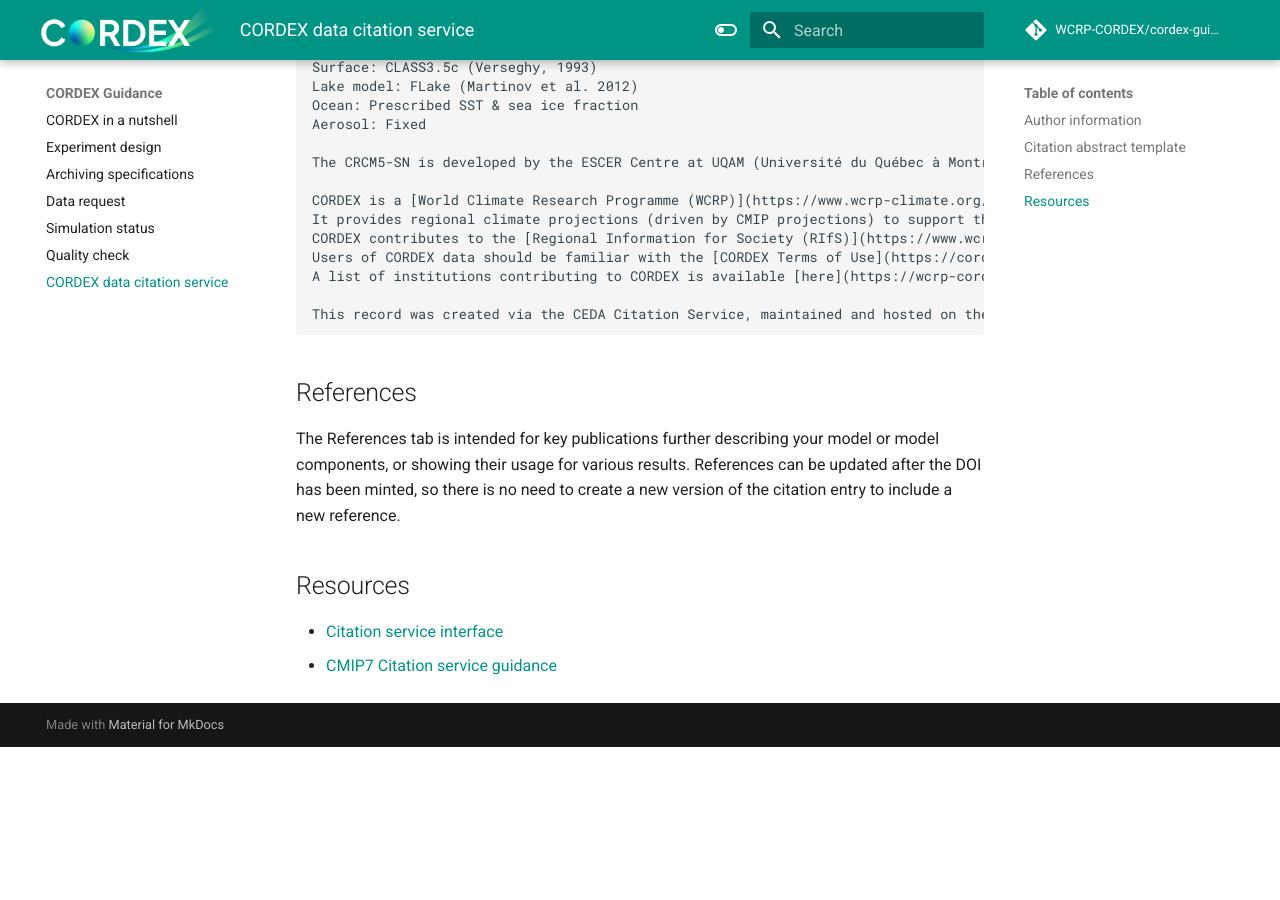
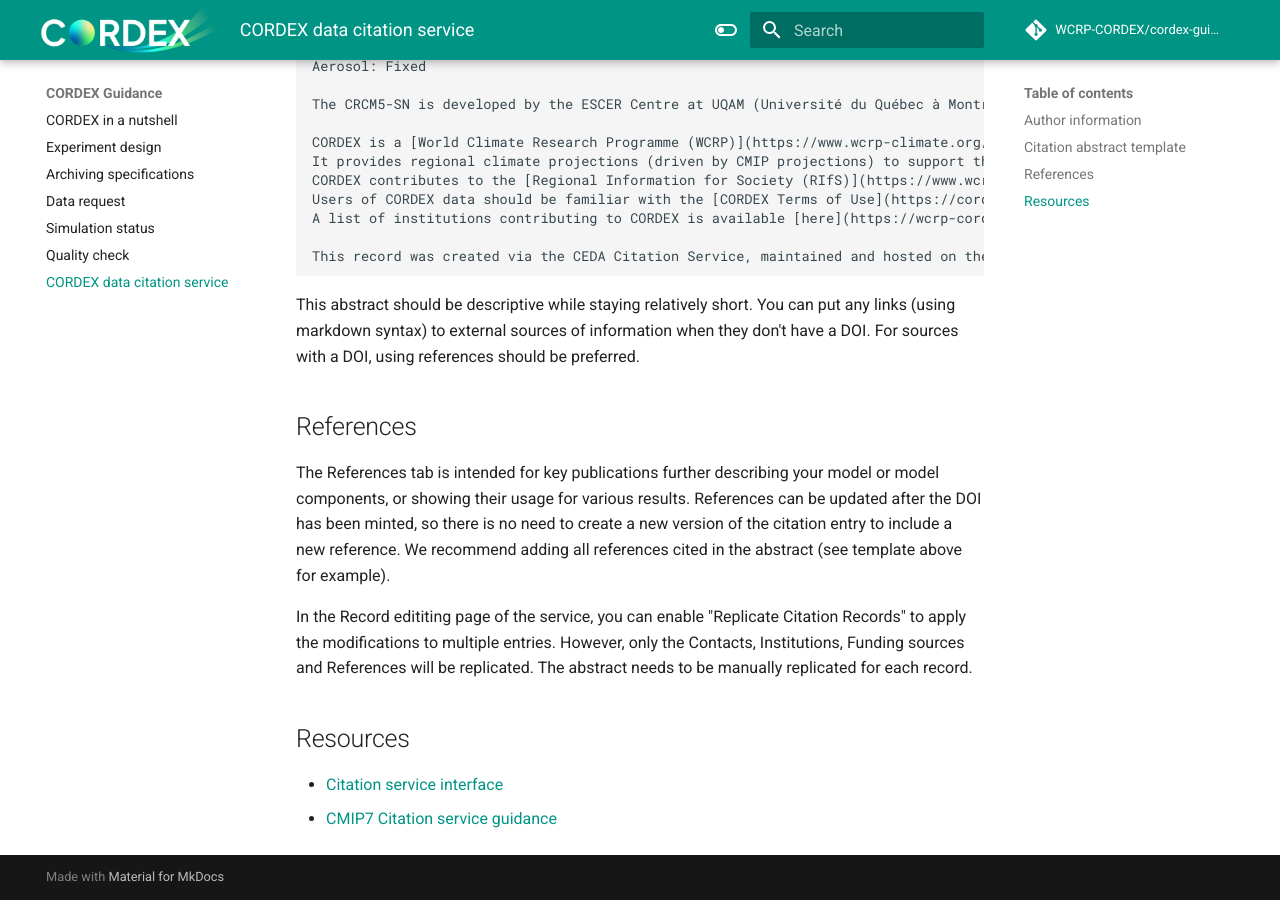
Before and after one commit to WCRP-CORDEX/cordex-guidance, an MkDocs documentation site: the page built from docs/CORDEX-CMIP6-citation.md, in a window 1280 px wide and 900 px high, scrolled down 1713 px. Built offline with MkDocs 1.6.1 and Material for MkDocs 9.7.7, drawn with Linux system fonts in a browser that asks for light colours; comment, search, counter and statistics services are not loaded; the version menu is left out; before the commit the page ends 2460 px from its top, so only the background shows below that; some of the changed text lies outside the part shown.

Commit message:
Update CORDEX-CMIP6-citation.md

````diff
--- a/docs/CORDEX-CMIP6-citation.md
+++ b/docs/CORDEX-CMIP6-citation.md
@@ -79,11 +77,15 @@
 
 This record was created via the CEDA Citation Service, maintained and hosted on the CEDA JASMIN Infrastructure.
 ```
+This abstract should be descriptive while staying relatively short. You can put any links (using markdown syntax) to external sources of information when they don't have a DOI. For sources with a DOI, using references should be preferred.
 
 ## References
 
 The References tab is intended for key publications further describing your model or model components, or showing their usage for various results.
 References can be updated after the DOI has been minted, so there is no need to create a new version of the citation entry to include a new reference.
+We recommend adding all references cited in the abstract (see template above for example).
+
+In the Record edititing page of the service, you can enable "Replicate Citation Records" to apply the modifications to multiple entries. However, only the Contacts, Institutions, Funding sources and References will be replicated. The abstract needs to be manually replicated for each record.
 
 ## Resources
 
````
Also changed, not shown: other parts of docs/CORDEX-CMIP6-citation.md (+0 -2 lines).
